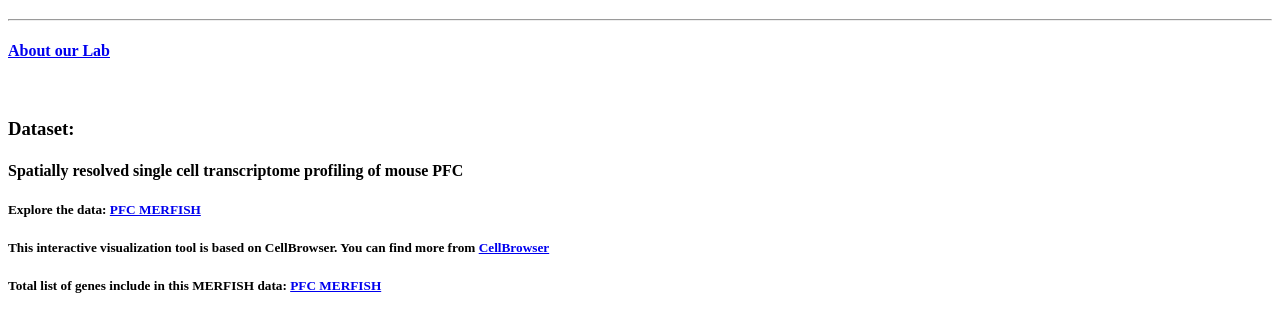
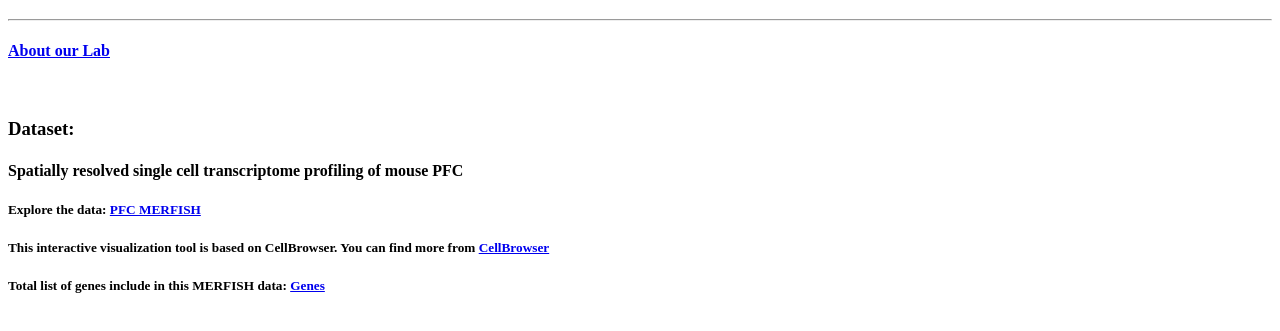
Before and after one commit to YiZhang-lab/yizhang-lab.github.io, a plain HTML site: page index.html in a window 1280 px wide. Shown: the part 61-392 px from the top of the page. Drawn offline with Linux system fonts and the light colour scheme.

Commit message:
Update index.html

```diff
--- a/index.html
+++ b/index.html
@@ -15,7 +15,7 @@
 <h5>Explore the data: <a href="./PFC/index.html">PFC MERFISH</a></h5>
 <h5>This interactive visualization tool is based on CellBrowser. You can find more from <a href="https://cellbrowser.readthedocs.io/en/master/interface.html">CellBrowser</a></h5>
 
- <h5> Total list of genes include in this MERFISH data: <a href="Table S1.xlsx">PFC MERFISH</a> </h5>
+ <h5> Total list of genes include in this MERFISH data: <a href="Table S1.xlsx">Genes</a> </h5>
 
 </body>
 </html>
```
